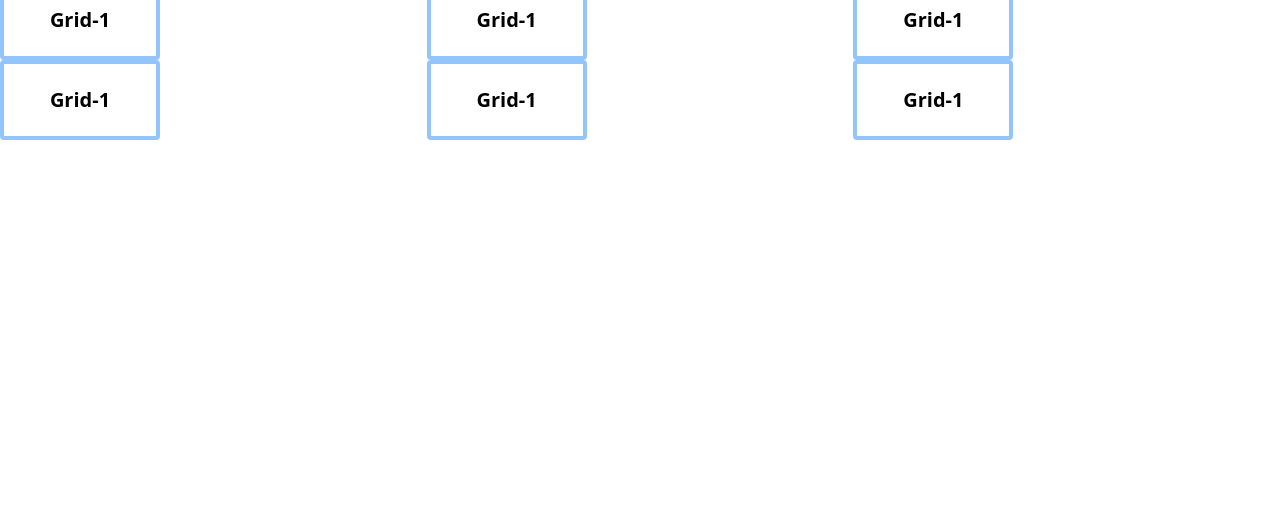
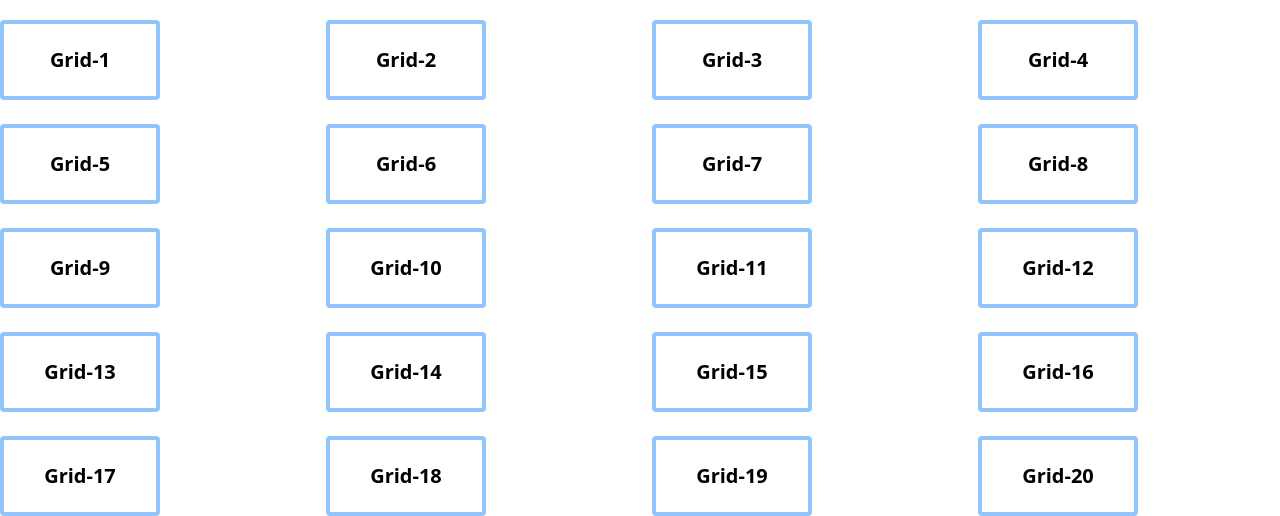
Before and after one commit to abuhayat02/tailwindcss-class, a plain HTML site: page index.html in a window 1280 px wide. Shown: the part 365-881 px from the top of the page. Before the commit the page ends 800 px from the top, so only its background shows below. Drawn offline with nearby package versions, Linux system fonts and the light colour scheme.

Commit message:
responsive items with grid-cols

```diff
--- a/index.html
+++ b/index.html
@@ -28,13 +28,27 @@
         <h1 class="text-4xl text-black-300 font-medium text-center">grid layout</h1>
 
 
-        <section class="grid grid-cols-3 ">
+        <section class="grid mt-10 grid-cols-1 gap-6 sm:grid-cols-2 md:grid-cols-3 lg:grid-cols-4 ">
             <div class="h-20 border border-4 border-blue-300 rounded w-40 flex justify-center text-xl font-bold items-center">Grid-1</div>
-            <div class="h-20 border border-4 border-blue-300 rounded w-40 flex justify-center text-xl font-bold items-center">Grid-1</div>
-            <div class="h-20 border border-4 border-blue-300 rounded w-40 flex justify-center text-xl font-bold items-center">Grid-1</div>
-            <div class="h-20 border border-4 border-blue-300 rounded w-40 flex justify-center text-xl font-bold items-center">Grid-1</div>
-            <div class="h-20 border border-4 border-blue-300 rounded w-40 flex justify-center text-xl font-bold items-center">Grid-1</div>
-            <div class="h-20 border border-4 border-blue-300 rounded w-40 flex justify-center text-xl font-bold items-center">Grid-1</div>
+            <div class="h-20 border border-4 border-blue-300 rounded w-40 flex justify-center text-xl font-bold items-center">Grid-2</div>
+            <div class="h-20 border border-4 border-blue-300 rounded w-40 flex justify-center text-xl font-bold items-center">Grid-3</div>
+            <div class="h-20 border border-4 border-blue-300 rounded w-40 flex justify-center text-xl font-bold items-center">Grid-4</div>
+            <div class="h-20 border border-4 border-blue-300 rounded w-40 flex justify-center text-xl font-bold items-center">Grid-5</div>
+            <div class="h-20 border border-4 border-blue-300 rounded w-40 flex justify-center text-xl font-bold items-center">Grid-6</div>
+            <div class="h-20 border border-4 border-blue-300 rounded w-40 flex justify-center text-xl font-bold items-center">Grid-7</div>
+            <div class="h-20 border border-4 border-blue-300 rounded w-40 flex justify-center text-xl font-bold items-center">Grid-8</div>
+            <div class="h-20 border border-4 border-blue-300 rounded w-40 flex justify-center text-xl font-bold items-center">Grid-9</div>
+            <div class="h-20 border border-4 border-blue-300 rounded w-40 flex justify-center text-xl font-bold items-center">Grid-10</div>
+            <div class="h-20 border border-4 border-blue-300 rounded w-40 flex justify-center text-xl font-bold items-center">Grid-11</div>
+            <div class="h-20 border border-4 border-blue-300 rounded w-40 flex justify-center text-xl font-bold items-center">Grid-12</div>
+            <div class="h-20 border border-4 border-blue-300 rounded w-40 flex justify-center text-xl font-bold items-center">Grid-13</div>
+            <div class="h-20 border border-4 border-blue-300 rounded w-40 flex justify-center text-xl font-bold items-center">Grid-14</div>
+            <div class="h-20 border border-4 border-blue-300 rounded w-40 flex justify-center text-xl font-bold items-center">Grid-15</div>
+            <div class="h-20 border border-4 border-blue-300 rounded w-40 flex justify-center text-xl font-bold items-center">Grid-16</div>
+            <div class="h-20 border border-4 border-blue-300 rounded w-40 flex justify-center text-xl font-bold items-center">Grid-17</div>
+            <div class="h-20 border border-4 border-blue-300 rounded w-40 flex justify-center text-xl font-bold items-center">Grid-18</div>
+            <div class="h-20 border border-4 border-blue-300 rounded w-40 flex justify-center text-xl font-bold items-center">Grid-19</div>
+            <div class="h-20 border border-4 border-blue-300 rounded w-40 flex justify-center text-xl font-bold items-center">Grid-20</div>
 
         </section>
     </main>
```
